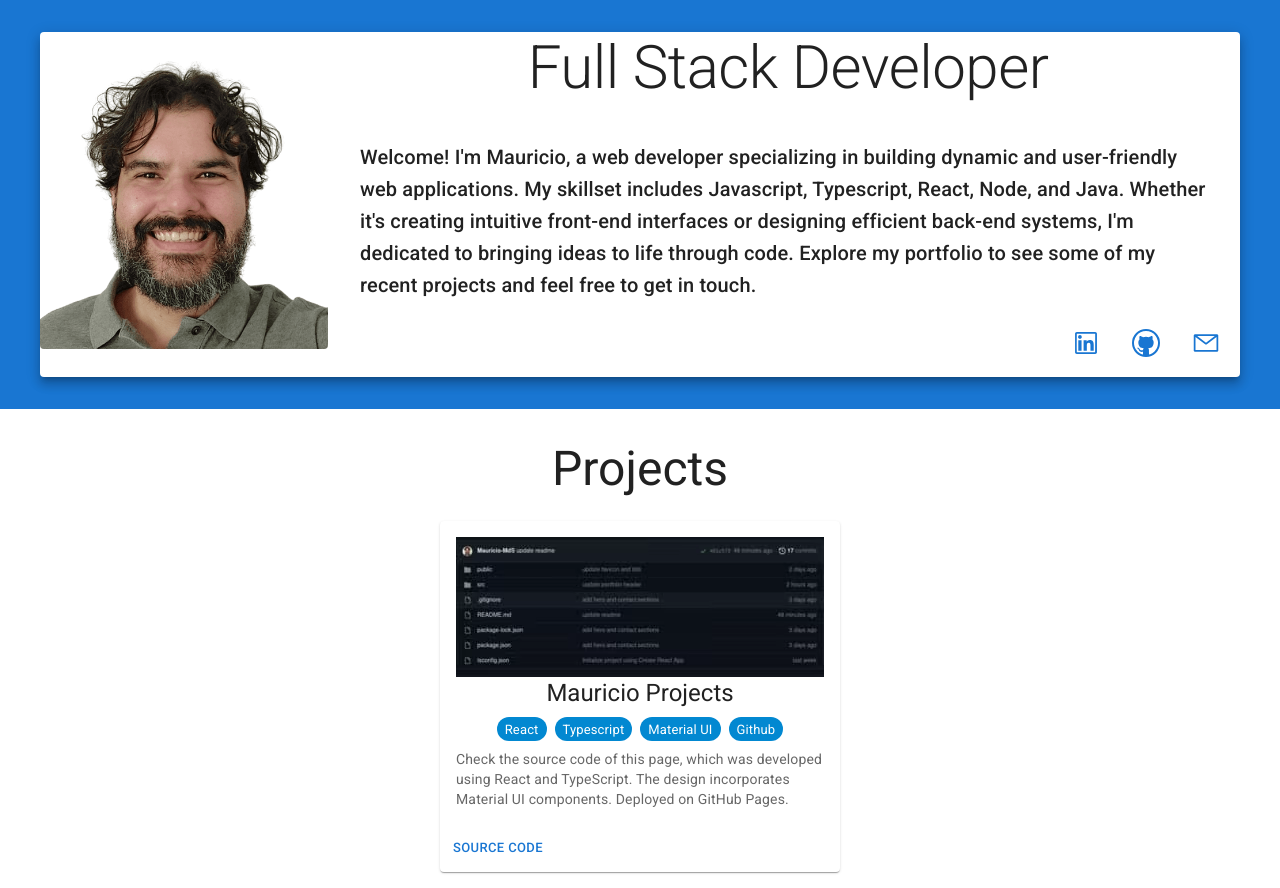
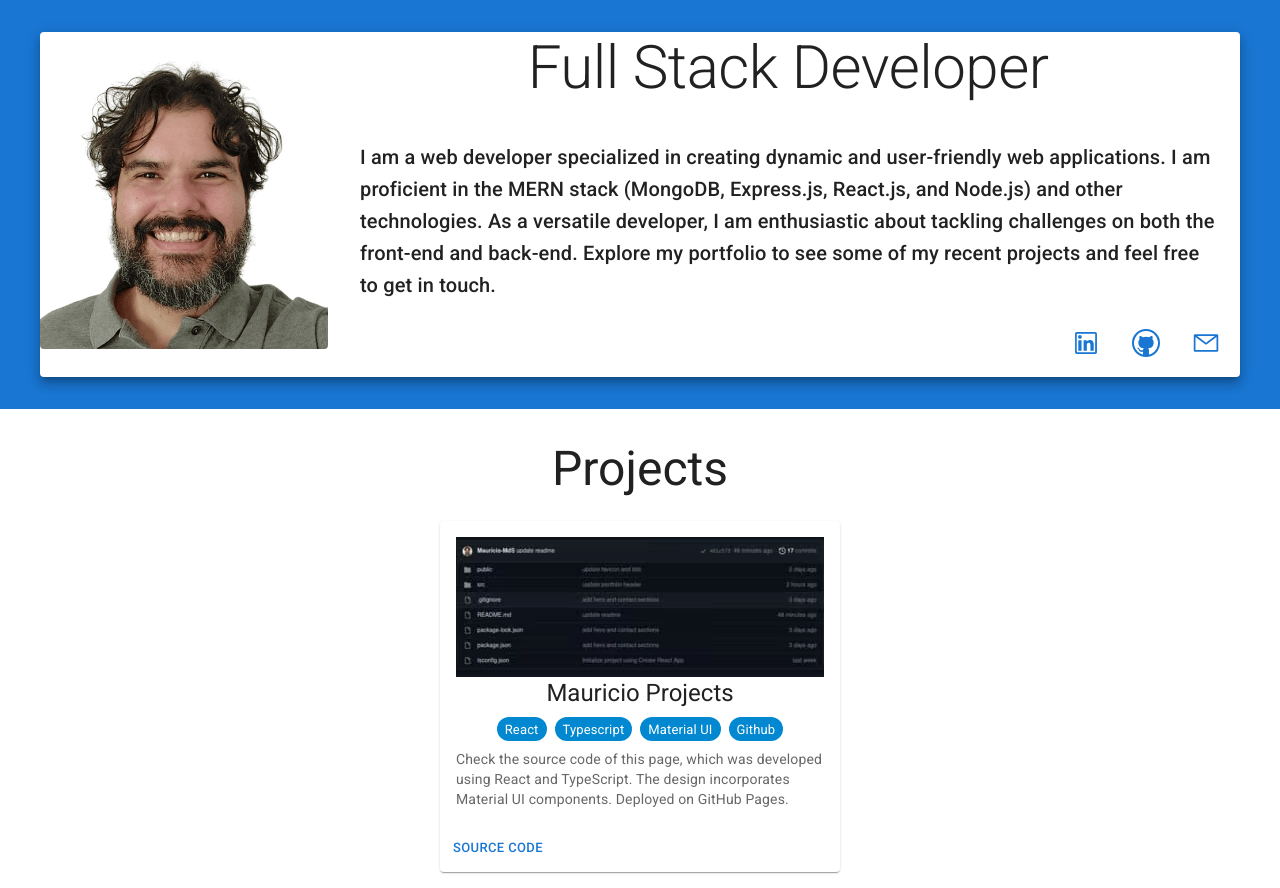
Before and after one commit to Mauricio-MdS/mauricio-mds.github.io, a React (Create React App) app: page / in a window 1280 px wide. Built offline with nearby package versions, Linux system fonts and the light colour scheme.

Commit message:
update header text

```diff
--- a/src/components/Hero/Hero.tsx
+++ b/src/components/Hero/Hero.tsx
@@ -35,15 +35,15 @@ function Hero() {
               Full Stack Developer
             </Typography>
             <Typography variant="h6" component="p" align="left" p={2}>
-              Welcome! I'm Mauricio, a web developer specializing in building
-              dynamic and user-friendly web applications. My skillset includes
-              Javascript, Typescript, React, Node, and Java. Whether it's
-              creating intuitive front-end interfaces or designing efficient
-              back-end systems, I'm dedicated to bringing ideas to life through
-              code. Explore my portfolio to see some of my recent projects and
-              feel free to get in touch.
+              I am a web developer specialized in creating dynamic and
+              user-friendly web applications. I am proficient in the MERN stack
+              (MongoDB, Express.js, React.js, and Node.js) and other
+              technologies. As a versatile developer, I am enthusiastic about
+              tackling challenges on both the front-end and back-end. Explore my
+              portfolio to see some of my recent projects and feel free to get
+              in touch.
             </Typography>
-            <Contact/>
+            <Contact />
           </Grid>
         </Grid>
       </Card>
```
